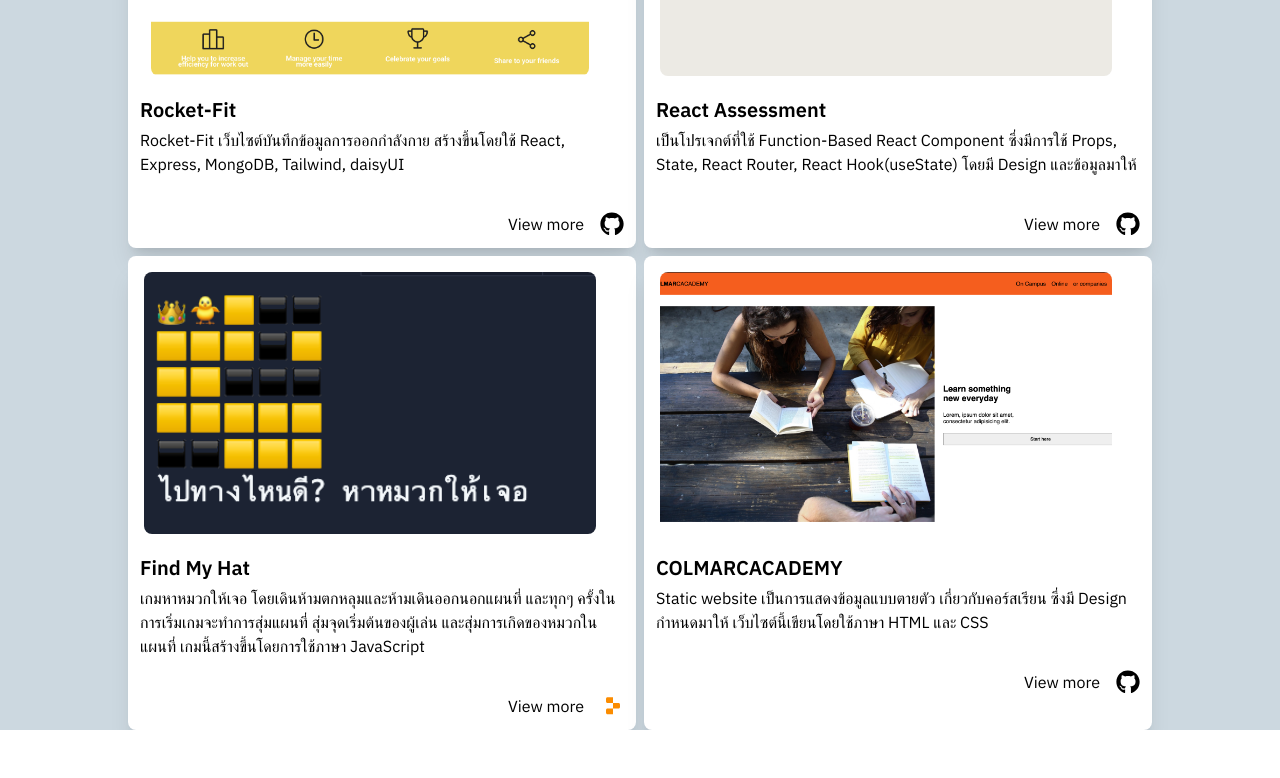
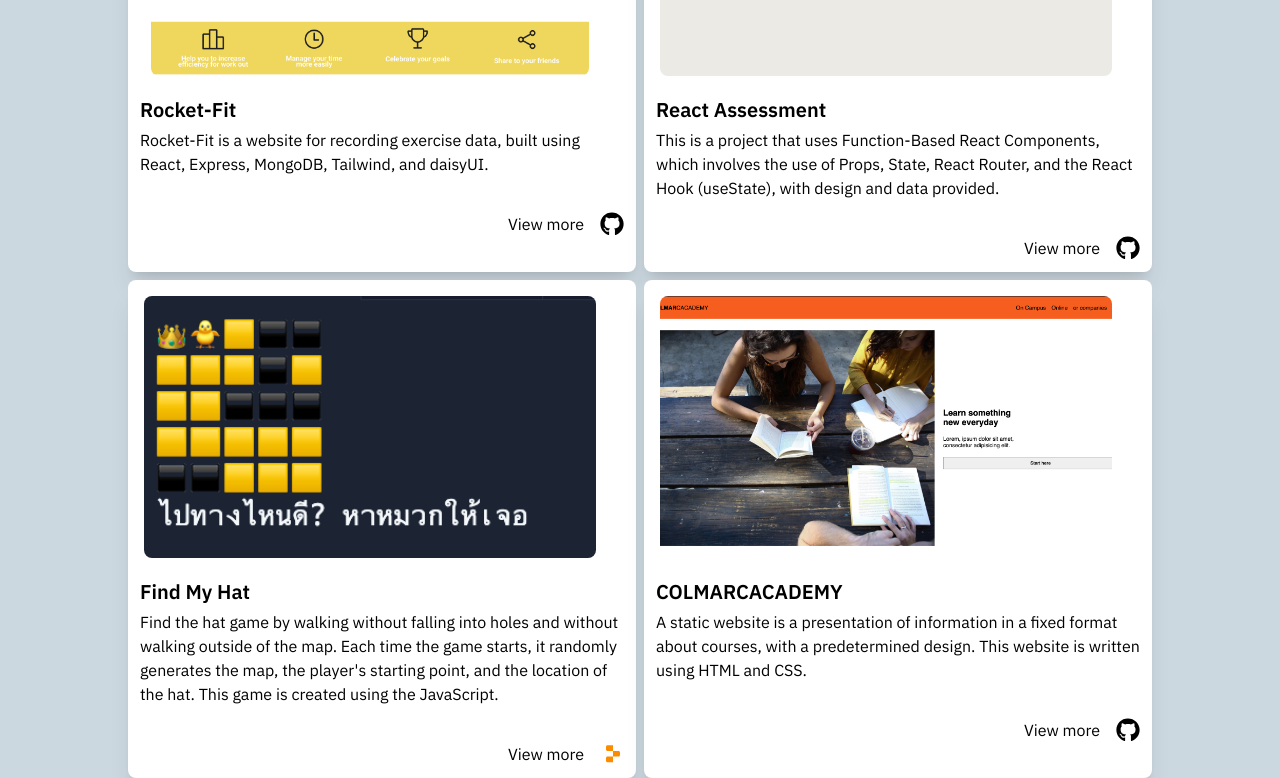
Before and after one commit to Falaloon/Soontaree, a React (Vite) app: page /project in a window 1280 px wide. Shown: the part 442-1220 px from the top of the page. Before the commit the page ends 1172 px from the top, so only its background shows below. Built offline with nearby package versions, Linux system fonts and the light colour scheme; a web font is replaced by a local one.

Commit message:
translate projects descriptions

```diff
--- a/src/components/Project.jsx
+++ b/src/components/Project.jsx
@@ -6,7 +6,6 @@ const Project = () => {
     <div className="bg-bodycolor font-IBMPlexSans">
       <NavBar />
       <div className="max-w-screen-lg m-auto p-auto">
-
         <div className="text-4xl font-extrabold	pt-[150px] pb-[50px] text-center">
           <p>Projects</p>
         </div>
@@ -16,7 +15,7 @@ const Project = () => {
             title="Rocket-Fit"
             image="Rocket-Fit.png"
             description={
-              "Rocket-Fit เว็บไซต์บันทึกข้อมูลการออกกำลังกาย สร้างขึ้นโดยใช้ React, Express, MongoDB, Tailwind, daisyUI "
+              "Rocket-Fit is a website for recording exercise data, built using React, Express, MongoDB, Tailwind, and daisyUI."
             }
             icons={
               <svg
@@ -38,7 +37,7 @@ const Project = () => {
             title="React Assessment"
             image="React-Assessment.png"
             description={
-              "เป็นโปรเจกต์ที่ใช้ Function-Based React Component ซึ่งมีการใช้ Props, State, React Router, React Hook(useState) โดยมี Design และข้อมูลมาให้"
+              "This is a project that uses Function-Based React Components, which involves the use of Props, State, React Router, and the React Hook (useState), with design and data provided."
             }
             icons={
               <svg
@@ -60,7 +59,7 @@ const Project = () => {
             title="Find My Hat"
             image="find-my-hat.png"
             description={
-              "เกมหาหมวกให้เจอ โดยเดินห้ามตกหลุมและห้ามเดินออกนอกแผนที่ และทุกๆ ครั้งในการเริ่มเกมจะทำการสุ่มแผนที่ สุ่มจุดเริ่มต้นของผู้เล่น และสุ่มการเกิดของหมวกในแผนที่ เกมนี้สร้างขึ้นโดยการใช้ภาษา JavaScript"
+              "Find the hat game by walking without falling into holes and without walking outside of the map. Each time the game starts, it randomly generates the map, the player's starting point, and the location of the hat. This game is created using the JavaScript."
             }
             icons={
               <svg
@@ -91,7 +90,7 @@ const Project = () => {
             title={"COLMARCACADEMY"}
             image={"ColmarAcademy.png"}
             description={
-              "Static website เป็นการแสดงข้อมูลแบบตายตัว เกี่ยวกับคอร์สเรียน ซึ่งมี Design กำหนดมาให้ เว็บไซต์นี้เขียนโดยใช้ภาษา HTML และ CSS "
+              "A static website is a presentation of information in a fixed format about courses, with a predetermined design. This website is written using HTML and CSS."
             }
             icons={
               <svg
```
